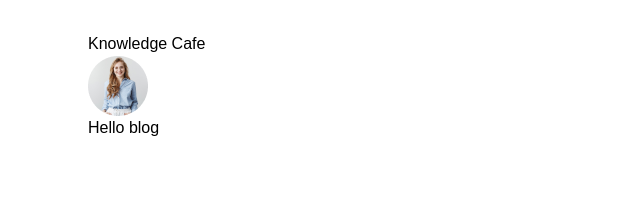
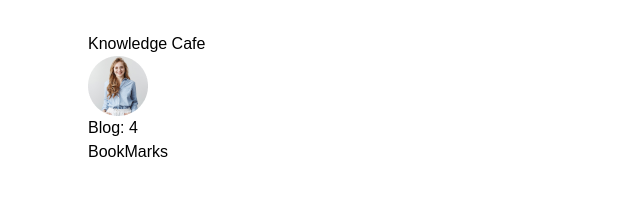
Before and after one commit to joysaha023/react-my-blogging-hub, a React (Vite) app: page / in a window 1280 px wide. Shown: the top 214 px of the page, without its empty margins (0-640 px from the left). Built offline with nearby package versions, Linux system fonts and the light colour scheme.

Commit message:
functionality added

```diff
--- a/src/App.jsx
+++ b/src/App.jsx
@@ -4,6 +4,7 @@ import viteLogo from '/vite.svg'
 import './App.css'
 import Header from './components/Header/Hader'
 import Blogs from './components/Blogs/Blogs'
+import Bookmart from './components/Bookmarks/Bookmart'
 
 
 function App() {
@@ -12,7 +13,10 @@ function App() {
   return (
     <>
       <Header></Header>
+      <div className='md:flex'>
       <Blogs></Blogs>
+      <Bookmart></Bookmart>
+      </div>
 
 
 
--- a/src/components/Blogs/Blogs.jsx
+++ b/src/components/Blogs/Blogs.jsx
@@ -7,12 +7,12 @@ const Blogs = () => {
     useEffect(() => {
         fetch('blog.json')
         .then(res => res.json())
-        .then(data => console.log(data))
+        .then(data => setBlogs(data))
     },[])
 
     return (
-        <div>
-            <h3>Hello blog</h3>
+        <div className='w-2/3'>
+            <h3>Blog: {blogs.length}</h3>
         </div>
     );
 };
--- /dev/null
+++ b/src/components/Bookmarks/Bookmart.jsx
@@ -0,0 +1,11 @@
+import React from 'react';
+
+const Bookmart = () => {
+    return (
+        <div className='w-1/3'>
+            <h2 className='text-4xl'>BookMarks</h2>
+        </div>
+    );
+};
+
+export default Bookmart;
```
Also changed, not shown: src/components/Blog/Blog.jsx (added, +11 -0 lines).
